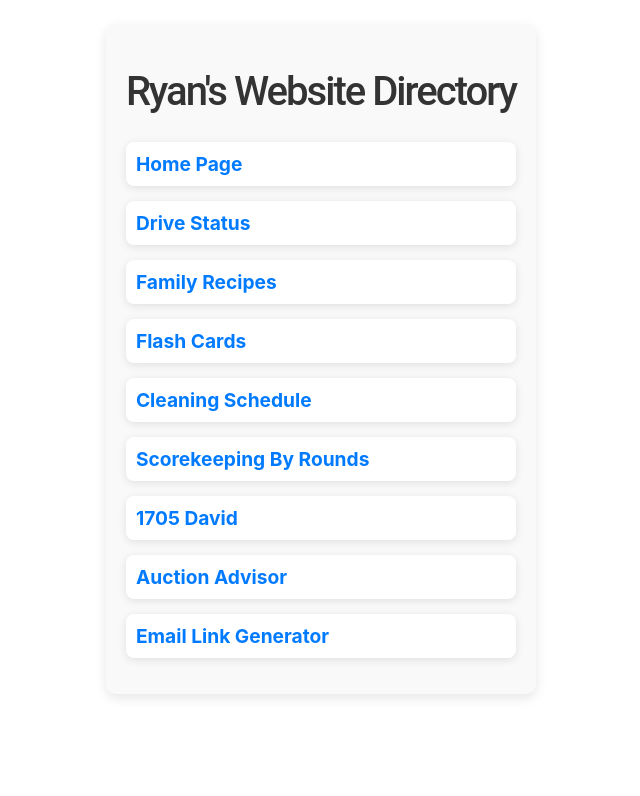
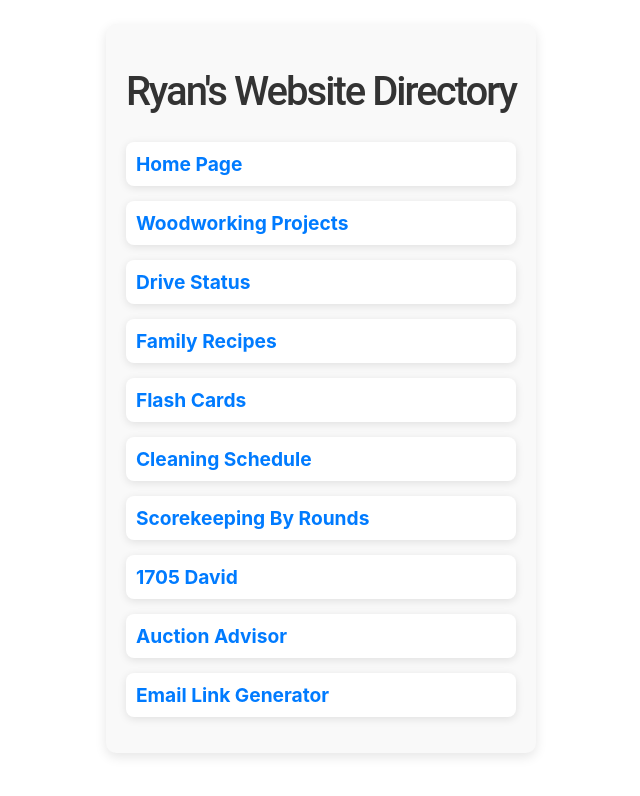
Before and after one commit to rbrock44/directory, an Angular app: page / in a window 1280 px wide. Shown: the top 796 px of the page, without its empty margins (319-959 px from the left). Built offline with nearby package versions, Linux system fonts and the light colour scheme.

Commit message:
add woodworking projects

```diff
--- a/src/app/app.component.ts
+++ b/src/app/app.component.ts
@@ -22,6 +22,11 @@ export class AppComponent {
       name: 'Home Page',
       link: this.createLink('home-page'),
       description: 'Quick access to information Ryan wants'
+    },
+    {
+      name: 'Woodworking Projects',
+      link: this.createLink('woodworking-projects'),
+      description: 'Shows off the woodworking projects'
     },
     {
       name: 'Drive Status',
```
